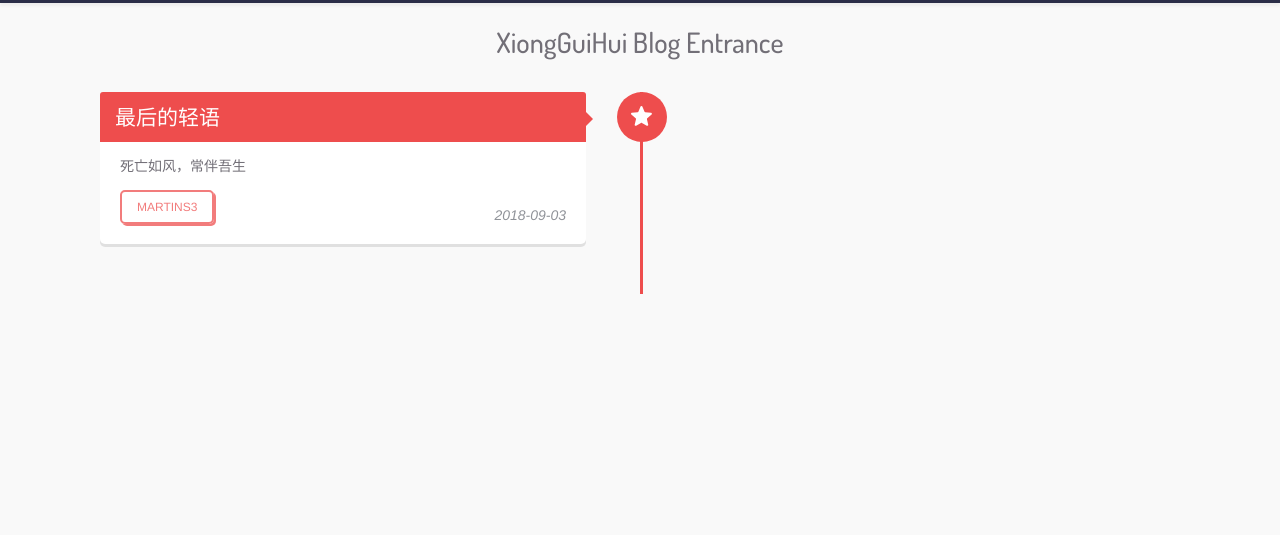
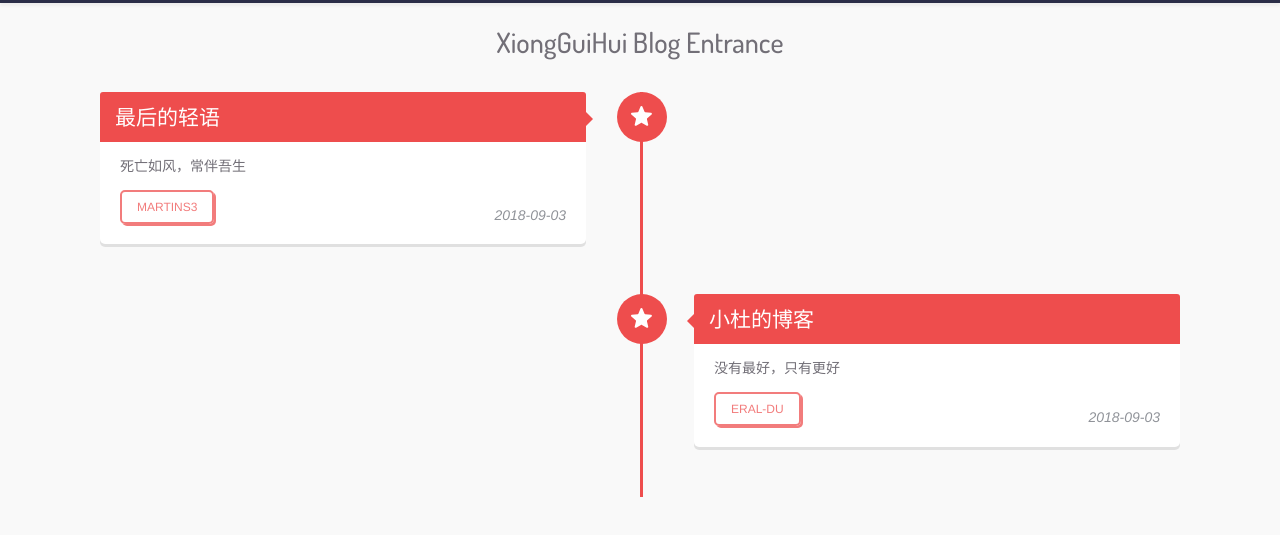
Before and after one commit to XiongGuiHui/XiongGuiHui.github.io, a plain HTML site: page index.html in a window 1280 px wide. Shown: the part 71-606 px from the top of the page. Drawn offline with nearby package versions, Linux system fonts and the light colour scheme.

Commit message:
add earl du blog

```diff
--- a/index.html
+++ b/index.html
@@ -61,6 +61,13 @@
               link_title: 'martins3',
               link: 'https://martins3.github.io/',
             },
+            {
+              title: '小杜的博客',
+              content: '没有最好，只有更好',
+              date: '2018-09-03',
+              link_title: 'eral-du',
+              link: 'http://eral-du.top/',
+            },
 
           ]
         }
```
